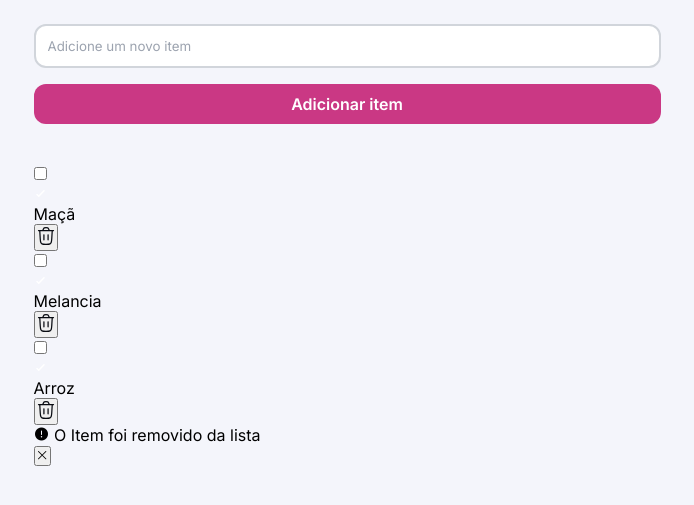
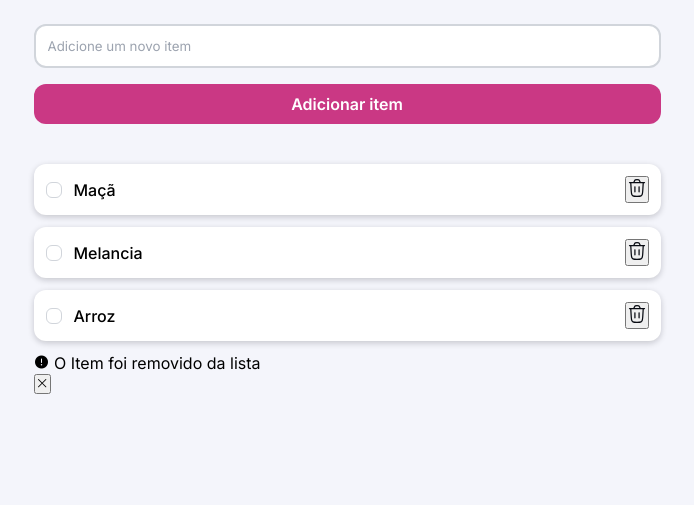
Before and after one commit to Lorena008/quicklist-lorena21b, a plain HTML site: page index.html in a window 1280 px wide. Shown: the part 185-690 px from the top of the page, without its empty margins (293-987 px from the left). Drawn offline with nearby package versions, Linux system fonts and the light colour scheme.

Commit message:
ínicio das estilizações da section.list

```diff
--- a/style.css
+++ b/style.css
@@ -106,3 +106,40 @@ main {
         }
     }
 }
+
+.list {
+    .item {
+        background: var(--background-secondary);
+        padding: 1.2rem;
+        margin-bottom: 1.2rem;
+        display: flex;
+        justify-content: space-between;
+        align-items: center;
+        font-size: 1.6rem;
+        line-height: 2.4rem;
+        font-weight: 500;
+        border-radius: 1.2rem;
+        box-shadow: 0 2px 6px rgba(8, 11, 18, 0.2);
+
+        div {
+            display: flex;
+            gap: 1.2rem;
+            align-items: center;
+        }
+
+        input {
+            display: none;
+        }
+
+        .custom-checkbox {
+            width: 1.6rem;
+            height: 1.6rem;
+            border: 1px solid var(--border-primary);
+            border-radius: .6rem;
+        }
+
+        label {
+            cursor: pointer;
+        }
+    }
+}
```
